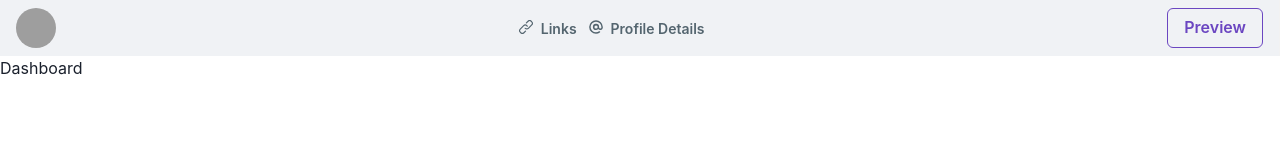
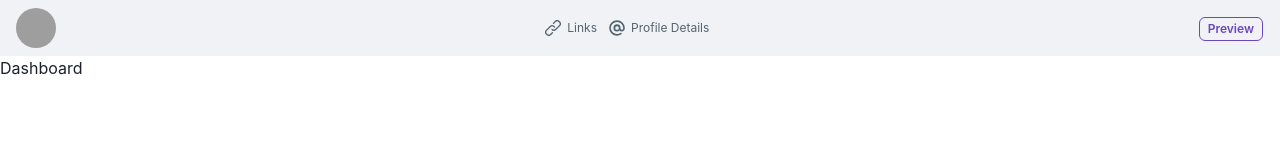
Before and after one commit to pasDamola/Link-Sharing-App, a React (Vite) app: page / in a window 1280 px wide. Shown: the top 160 px of the page. Built offline with nearby package versions, Linux system fonts and the light colour scheme; grey boxes are pictures that could not be loaded.

Commit message:
settled on the Box component from chakra

```diff
--- a/src/components/header.tsx
+++ b/src/components/header.tsx
@@ -4,9 +4,9 @@ import {
   Button,
   Flex,
   HStack,
-  Tag,
-  TagLabel,
-  TagLeftIcon,
+  Box,
+  Text,
+  Icon,
 } from "@chakra-ui/react";
 import { LinkIcon, AtSignIcon } from "@chakra-ui/icons";
 import { NavLink } from "react-router-dom";
@@ -16,6 +16,7 @@ export function Header() {
     <Flex
       bg="#f0f2f5"
       justify="space-between"
+      alignItems="center"
       py="2"
       px="4"
       borderRight="1px solid #f2f2f2"
@@ -40,36 +41,38 @@ export function Header() {
           </Tag>
         </NavLink> */}
         <NavLink to="/">
-          <Button
-            size="sm"
+          <Box
             _hover={{
               background: "purple",
               color: "white",
+              padding: "5px",
+              borderRadius: "5px",
             }}
-            leftIcon={<LinkIcon />}
-            colorScheme="purple"
-            variant="unstyled"
           >
-            Links
-          </Button>
+            <HStack spacing={1.5}>
+              <LinkIcon />
+              <Text fontSize="xs">Links</Text>
+            </HStack>
+          </Box>
         </NavLink>
         <NavLink to="/profile">
-          <Button
-            size="sm"
+          <Box
             _hover={{
               background: "purple",
               color: "white",
+              padding: "5px",
+              borderRadius: "5px",
             }}
-            leftIcon={<AtSignIcon />}
-            colorScheme="purple"
-            variant="unstyled"
           >
-            Profile Details
-          </Button>
+            <HStack spacing={1.5}>
+              <AtSignIcon />
+              <Text fontSize="xs">Profile Details</Text>
+            </HStack>
+          </Box>
         </NavLink>
       </HStack>
       <NavLink to="/preview">
-        <Button colorScheme="purple" variant="outline">
+        <Button size="xs" variant="outline" colorScheme="purple">
           Preview
         </Button>
       </NavLink>
```
